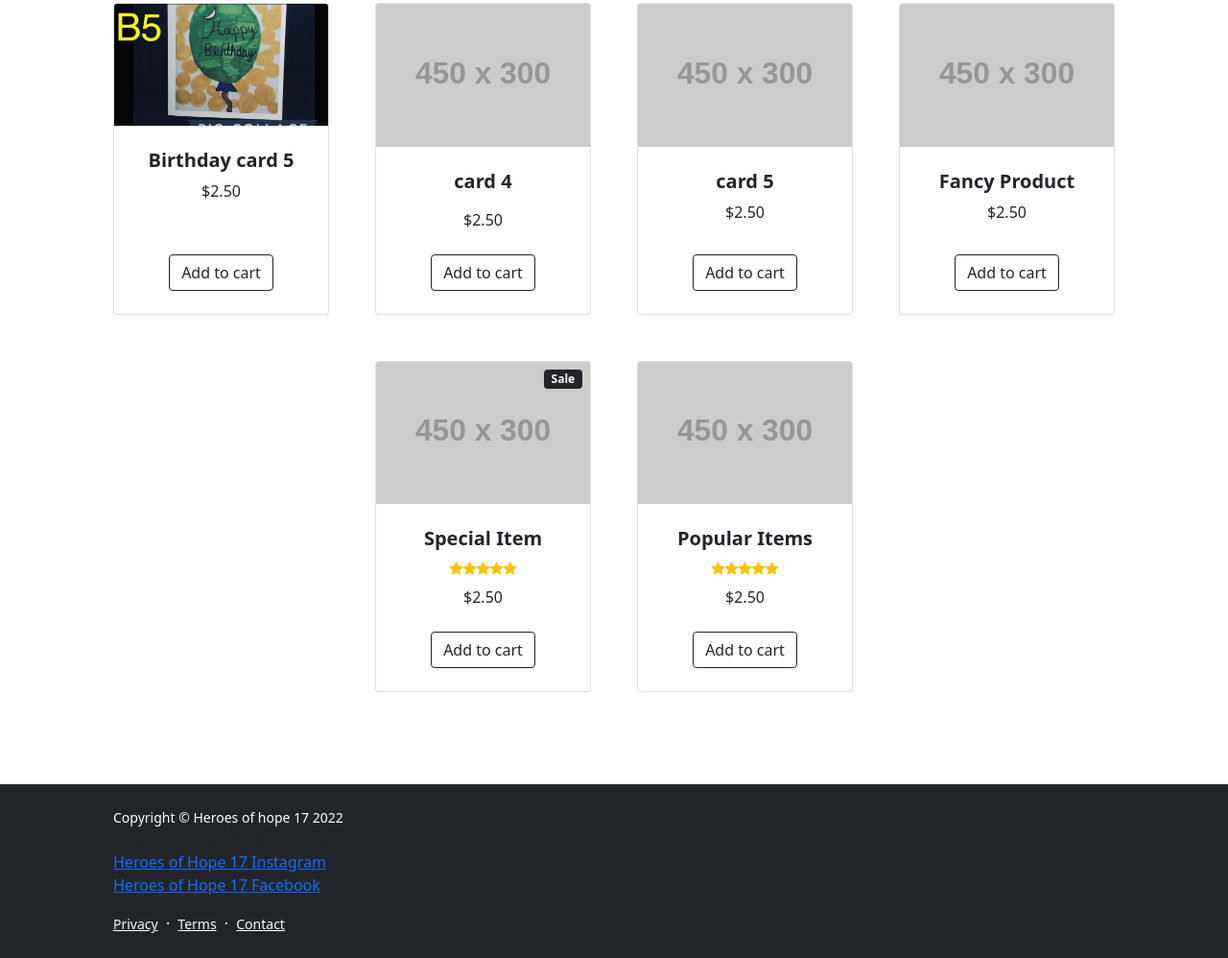
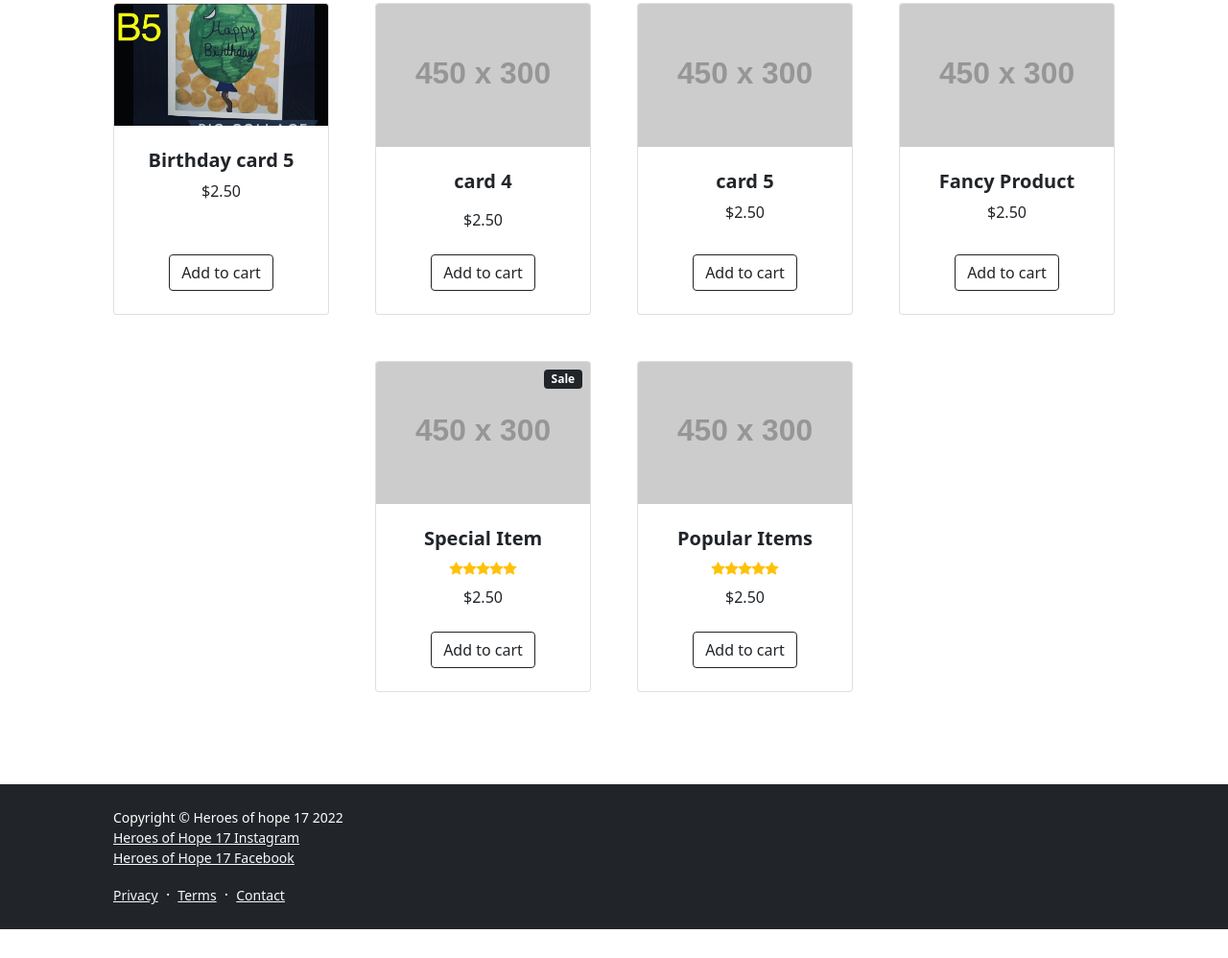
Before and after one commit to ecmosuK/heroesofhope, a plain HTML site: page All cards.html in a window 1280 px wide. Shown: the part 856-1854 px from the top of the page at 96% size. After the commit the page ends 1824 px from the top, so only its background shows below. Drawn offline with nearby package versions, Linux system fonts and the light colour scheme; placeholder pictures from the web are drawn by us; a script that the page names is missing.

Commit message:
All cards.html

```diff
--- a/All cards.html
+++ b/All cards.html
@@ -302,10 +302,9 @@
         <footer class="bg-dark py-4 mt-auto">
             <div class="container px-5">
                 <div class="row align-items-center justify-content-between flex-column flex-sm-row">
-                    <div class="col-auto"><div class="small m-0 text-white">Copyright &copy; Heroes of hope 17 2022</div>
-                    Gmail: heroesofhope17@gmail.com<br>
-                    <a href="https://www.instagram.com/heroes_of_hope_17/">Heroes of Hope 17 Instagram</a><br>
-                    <a href="facebook.com/heroesofhope17">Heroes of Hope 17 Facebook</a></p>
+                    <div class="col-auto"><div class="small m-0 text-white">Copyright &copy; Heroes of hope 17 2022</div></div>
+                        <a class="link-light small" href="https://www.instagram.com/heroes_of_hope_17/">Heroes of Hope 17 Instagram</a>
+                        <a class="link-light small" href="facebook.com/heroesofhope17">Heroes of Hope 17 Facebook</a></p>
                     <div class="col-auto">
                     <div class="col-auto">
                         <a class="link-light small" href="#!">Privacy</a>
```
